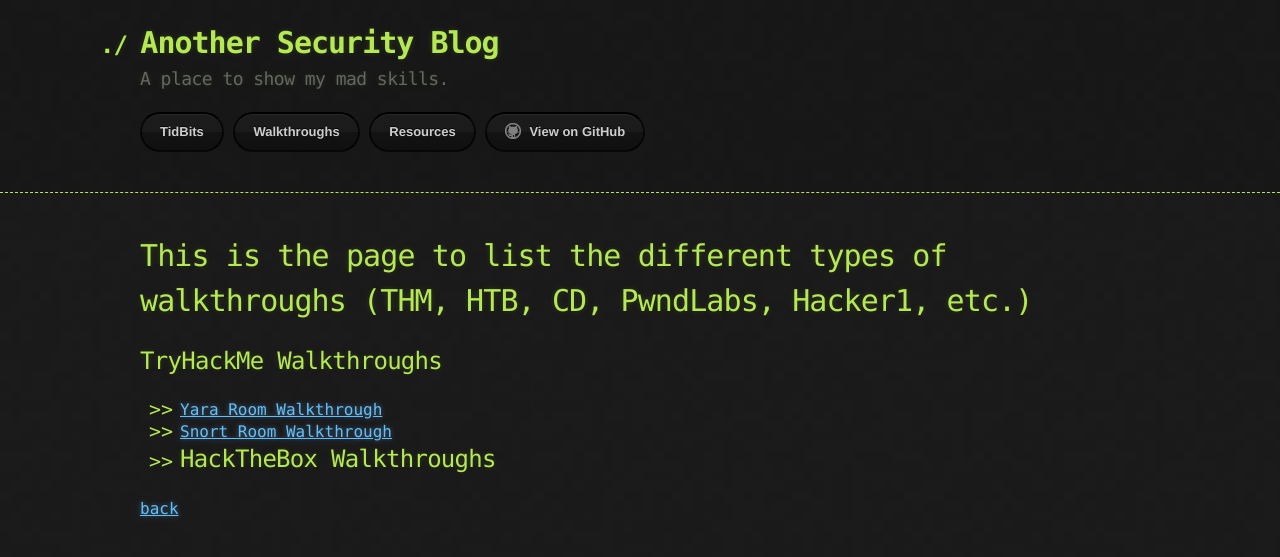
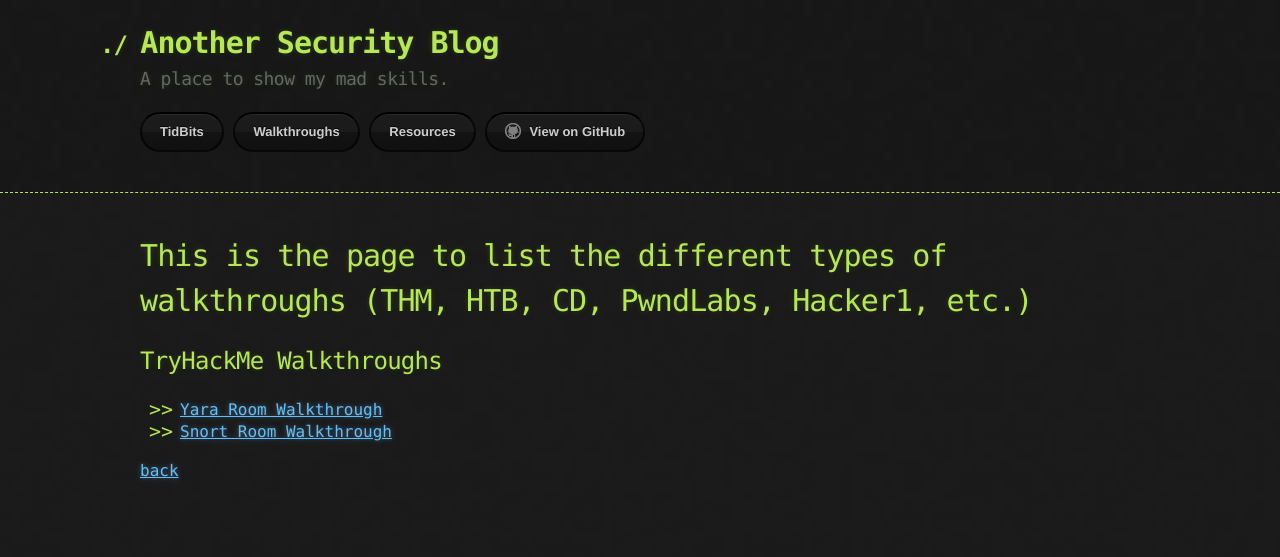
Before and after one commit to CyberCasquatch/cybercasquatch.github.io, a Jekyll site: the page built from Walkthrough-Main.md, in a window 1280 px wide. Shown: the top 557 px of the page. Built offline with Jekyll 4.4.1, drawn with Linux system fonts in a browser that asks for light colours.

Commit message:
Update Walkthrough-Main.md

```diff
--- a/Walkthrough-Main.md
+++ b/Walkthrough-Main.md
@@ -11,7 +11,6 @@
 ## TryHackMe Walkthroughs
 * [Yara Room Walkthrough](_posts/Walkthroughs/2024-09-03-Yara-Walkthrough.markdown)
 * [Snort Room Walkthrough](_posts/Walkthroughs/2024-09-03-Snort-Walkthrough.markdown)
-*
-## HackTheBox Walkthroughs
+
 
 [back](./index.md)
```
